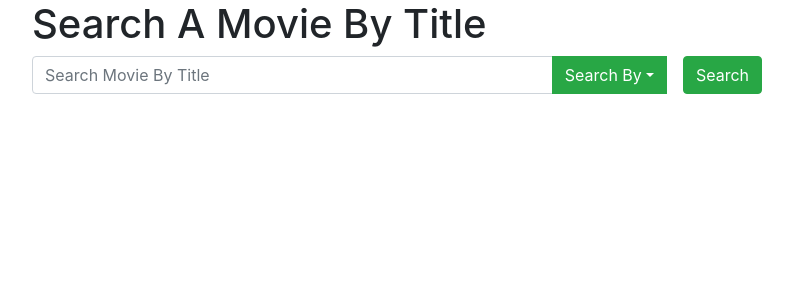
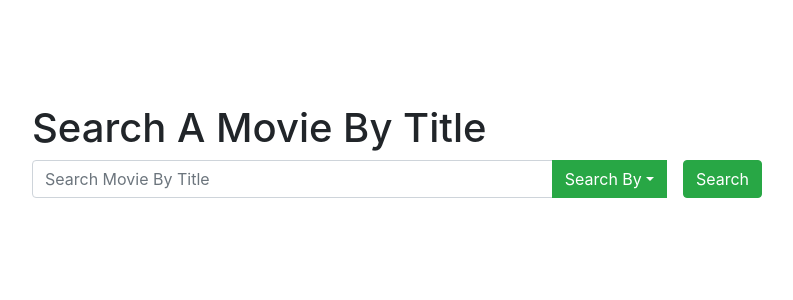
Before and after one commit to meguelChavez/casted, a React (Create React App) app in the folder client/: page / in a window 1280 px wide. Shown: the top 300 px of the page, without its empty margins (243-1036 px from the left). Built offline with nearby package versions, Linux system fonts and the light colour scheme.

Commit message:
add dependencies to client & navbar component

```diff
--- a/client/package.json
+++ b/client/package.json
@@ -8,7 +8,8 @@
     "bootstrap": "^4.3.1",
     "react": "^16.8.6",
     "react-dom": "^16.8.6",
-    "react-scripts": "3.0.1"
+    "react-scripts": "3.0.1",
+    "reactstrap": "^8.0.1"
   },
   "scripts": {
     "start": "react-scripts start",
--- a/client/src/App.js
+++ b/client/src/App.js
@@ -4,6 +4,7 @@
 import 'bootstrap/dist/css/bootstrap.min.css';
 import './App.css';
 import axios from 'axios'
+import NavBar from './components/navBar';
 
 class App extends Component {
 
@@ -42,6 +43,7 @@
     const { searchOptions, isLoading, searchBy } = this.state
     return (
       <Container>
+        <NavBar />
         <Row>
           <Col sm="12" md={{ size: 8, offset: 2 }}>
             <h1 id="searchLabel" className="align-middle">Search A Movie By Title</h1>
--- /dev/null
+++ b/client/src/components/navBar.js
@@ -0,0 +1,45 @@
+import React, { Component } from 'react';
+import {
+    Collapse,
+    Navbar,
+    NavbarToggler,
+    NavbarBrand,
+    Nav,
+    NavItem,
+    NavLink,
+    Container
+} from 'reactstrap';
+
+class NavBar extends Component {
+    state = {
+        isOpen: false
+    }
+
+    toggle = () => {
+        this.setState({
+            isOpen: !this.state.isOpen
+        });
+    }
+
+    render() {
+        return (
+            <div>
+                <Navbar dark expand="sm" className="mb-5">
+                    <Container>
+                        <NavbarBrand href="/">Find A Movie</NavbarBrand>
+                        <NavbarToggler onClick={this.toggle} />
+                        <Collapse isOpen={this.state.isOpen} navbar>
+                            <Nav className="ml-auto" navbar>
+                                <NavItem>
+                                    <NavLink href="https://google.com" target="_blank">Google</NavLink>
+                                </NavItem>
+                            </Nav>
+                        </Collapse>
+                    </Container>
+                </Navbar>
+            </div>
+        );
+    }
+}
+
+export default NavBar;
--- a/package.json
+++ b/package.json
@@ -18,7 +18,5 @@
     "url": "https://github.com/mc4tech/casted/issues"
   },
   "homepage": "https://github.com/mc4tech/casted#readme",
-  "dependencies": {
-    "reactstrap": "^8.0.1"
-  }
+  "dependencies": {}
 }
```
Also changed, not shown: 2 other files (tests, documents, lock files or other folders).
